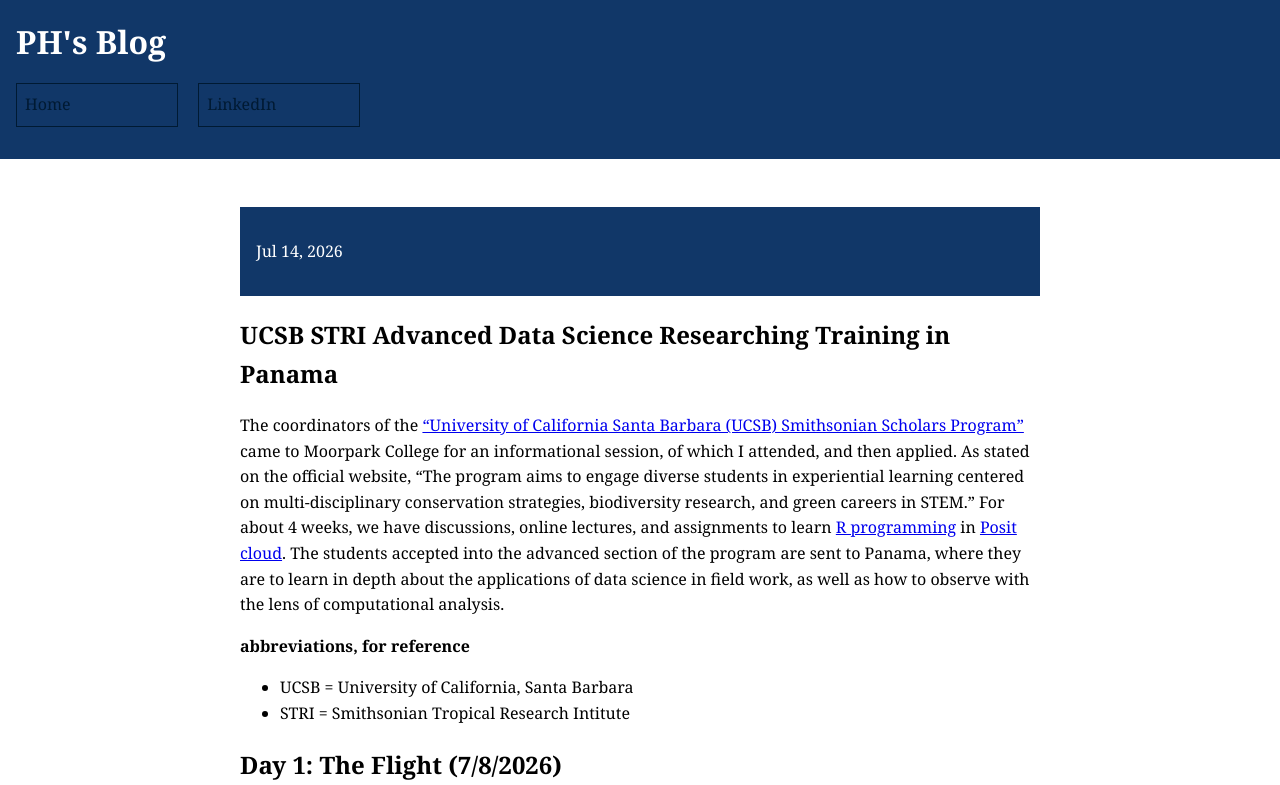
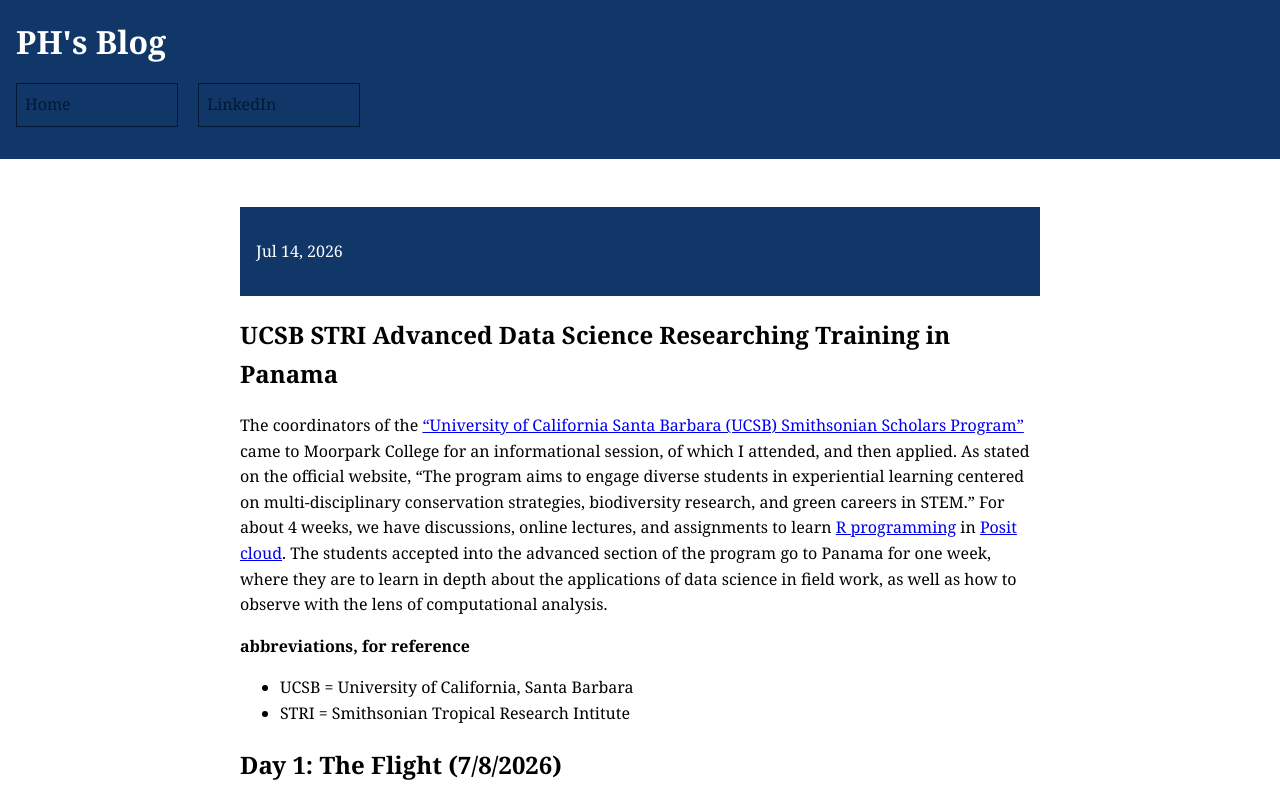
Before and after one commit to CaptainSapphire/PH-s-Blog, a Jekyll site: the page built from _posts/2026-07-20-Researching-Data-Science-in-Panama.md, in a window 1280 px wide. Shown: the top 785 px of the page. Built offline with Jekyll 4.4.1, drawn with Linux system fonts in a browser that asks for light colours; our own code applies the rules of GitHub Pages for plain Markdown files; grey boxes are pictures that could not be loaded.

Commit message:
Update 2026-07-20-Researching-Data-Science-in-Panama.md

```diff
--- a/_posts/2026-07-20-Researching-Data-Science-in-Panama.md
+++ b/_posts/2026-07-20-Researching-Data-Science-in-Panama.md
@@ -7,7 +7,7 @@
 
 # UCSB STRI Advanced Data Science Researching Training in Panama
 
-The coordinators of the ["University of California Santa Barbara (UCSB) Smithsonian Scholars Program"](https://oep.ucsb.edu/programs/smithsonian-scholars-program) came to Moorpark College for an informational session, of which I attended, and then applied. As stated on the official website, "The program aims to engage diverse students in experiential learning centered on multi-disciplinary conservation strategies, biodiversity research, and green careers in STEM." For about 4 weeks, we have discussions, online lectures, and assignments to learn [R programming](https://www.r-project.org/) in [Posit cloud](https://posit.cloud/). The students accepted into the advanced section of the program are sent to Panama, where they are to learn in depth about the applications of data science in field work, as well as how to observe with the lens of computational analysis.
+The coordinators of the ["University of California Santa Barbara (UCSB) Smithsonian Scholars Program"](https://oep.ucsb.edu/programs/smithsonian-scholars-program) came to Moorpark College for an informational session, of which I attended, and then applied. As stated on the official website, "The program aims to engage diverse students in experiential learning centered on multi-disciplinary conservation strategies, biodiversity research, and green careers in STEM." For about 4 weeks, we have discussions, online lectures, and assignments to learn [R programming](https://www.r-project.org/) in [Posit cloud](https://posit.cloud/). The students accepted into the advanced section of the program go to Panama for one week, where they are to learn in depth about the applications of data science in field work, as well as how to observe with the lens of computational analysis.
 
 **abbreviations, for reference**
 - UCSB = University of California, Santa Barbara
```
